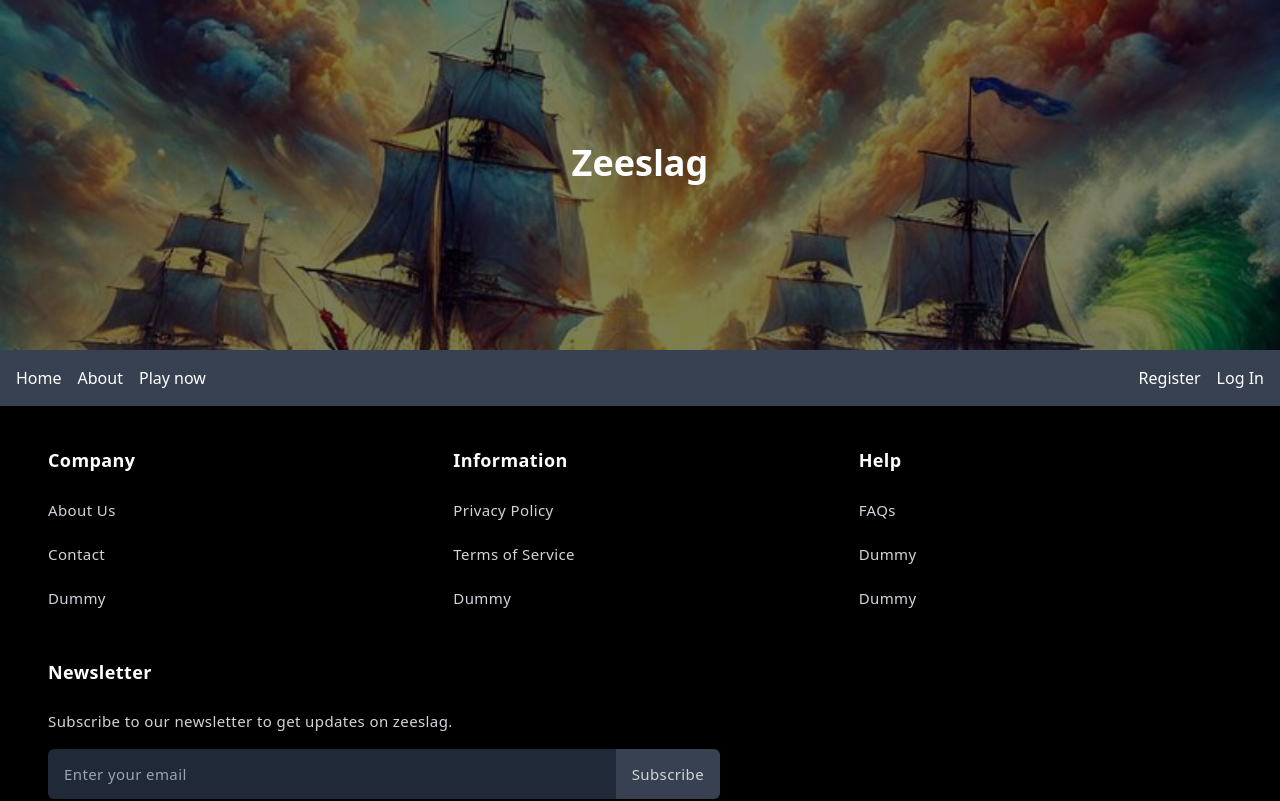
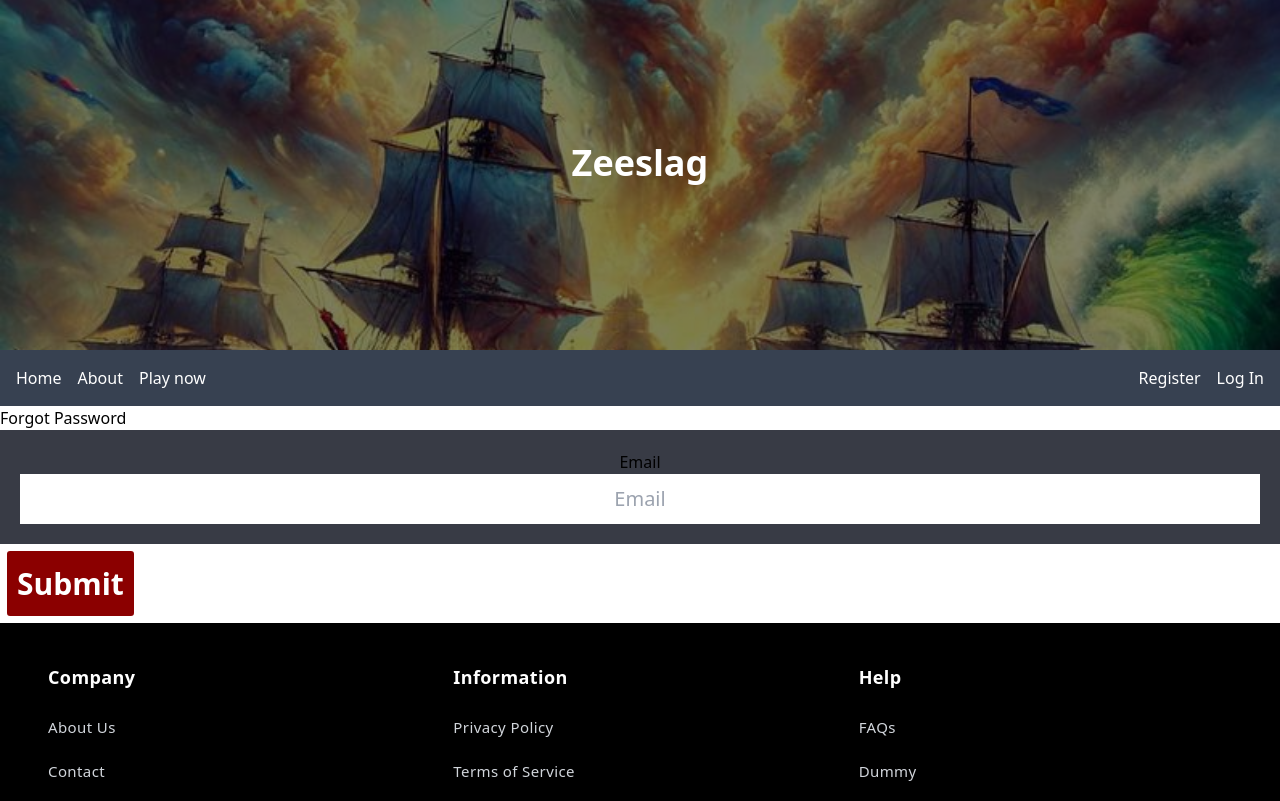
Before and after one commit to Ismail020/pewa-frontend, a Vue app in the folder zeeslag/: page /forgot in a window 1280 px wide. Shown: the top 801 px of the page. Built offline with nearby package versions, Linux system fonts and the light colour scheme; no server answers.

Commit message:
Request for password reset link successfully sent, errors and backend response messages handled

```diff
--- /dev/null
+++ b/zeeslag/src/components/LoginComponents/Forgot.vue
@@ -0,0 +1,90 @@
+<script>
+export default {
+  name: "Forgot",
+  data() {
+    return {
+      email: "",
+      message: "",
+    }
+  },
+  methods: {
+    async handlePasswordReset() {
+      const url = import.meta.env.VITE_API_URL + "/api/v1/auth/password-reset"
+      try {
+        const response = await fetch(url, {
+          method: "POST",
+          headers: {
+            "Content-type": "application/json",
+          },
+          body: JSON.stringify({
+            email: this.email
+          })
+        })
+        const json = await response.json();
+
+        if (!response.ok) {
+          console.log(json)
+          this.message = json.message;
+          throw new Error(`Password reset failed, response status: ${response.status}`)
+        }
+
+        this.message = json.message
+      } catch(error) {
+        console.log("error :", error)
+      }
+    }
+  }
+}
+</script>
+
+<template>
+  <div class="form"></div>
+  <form @submit.prevent="handlePasswordReset">
+    <h3> Forgot Password </h3>
+    <div class="input">
+      <label> Email </label>
+      <input type="email" id="email" placeholder="Email" v-model="email"/>
+    </div>
+    <button> Submit </button>
+    <div v-if="message"> {{ message }}</div>
+  </form>
+
+</template>
+
+<style scoped>
+.input {
+  background-color: #383B45;
+  padding: 20px;
+  text-align: center;
+}
+.form {
+  display: flex;
+  background-color: #383B45;
+  flex-direction: column;
+  border-radius: 2px;
+  justify-content: center;
+  width: 100vw;
+}
+button {
+  background-color: darkred;
+  color: white;
+  text-align: center;
+  font-size: 30px;
+  font-weight: bold;
+  border: 2px solid white;
+  margin: 5px;
+  border-radius: 5px;
+  padding: 10px;
+}
+button:hover {
+  color: #909df3;
+  border: 2px solid #909df3;
+}
+#email {
+  padding: 10px;
+  font-size: 20px;
+  width: 100%;
+  text-align: center;
+}
+
+</style>
--- a/zeeslag/src/components/LoginComponents/LoginComponent.vue
+++ b/zeeslag/src/components/LoginComponents/LoginComponent.vue
@@ -13,7 +13,7 @@ export default {
 
     async login() {
 
-      const url = import.meta.env.VITE_API_URL+"/api/v1/auth/authenticate";
+      const url = import.meta.env.VITE_API_URL + "/api/v1/auth/authenticate";
       try {
         const response = await fetch(url, {
           method: "POST",
@@ -34,10 +34,8 @@ export default {
         localStorage.setItem("token", data.token);
 
         const token = localStorage.getItem('token')
-        console.log("Token extracted: ", token)
 
         this.$webSocketService.connect(token)
-        console.log("Attempting connection from login")
 
         this.$router.push({path: "/selectgamemode"})
       } catch (error) {
@@ -54,10 +52,10 @@ export default {
     <div class="register-form">
       <form @submit.prevent="login">
         <div id="upper-input" class="input">
-          <input v-model="email" id="email" type="email" placeholder="Email" required />
+          <input v-model="email" id="email" type="email" placeholder="Email" required/>
         </div>
         <div class="input">
-          <input v-model="password" id="password" type="password" placeholder="Password" required />
+          <input v-model="password" id="password" type="password" placeholder="Password" required/>
         </div>
         <div class="input">
           <button type="submit">LOGIN</button>
@@ -65,9 +63,13 @@ export default {
         </div>
       </form>
       <div class="input">
-        <span id="account">Don't have an account?</span>
-        <span id="register">
-          <router-link to="/register"> Register! </router-link></span>
+        <p><span id="account">Don't have an account?</span>
+          <span class="register">
+          <router-link to="/register"> Register! </router-link></span></p>
+        <p class="register">
+          <router-link to="/forgot"> Forgot Password</router-link>
+        </p>
+
       </div>
     </div>
   </div>
@@ -76,7 +78,7 @@ export default {
 <style scoped>
 .input {
   background-color: #383B45;
-  padding: 30px;
+  padding: 20px;
   text-align: center;
 }
 
@@ -88,7 +90,6 @@ export default {
 }
 
 .register-form {
-  margin-top: 30px;
   display: flex;
   flex-direction: column;
   background-color: #F6F6F6;
@@ -108,8 +109,8 @@ button {
 }
 
 button:hover {
-  color: #3645a6;
-  border: 2px solid #3645a6;
+  color: #909df3;
+  border: 2px solid #909df3;
 }
 
 #account {
@@ -118,8 +119,8 @@ button:hover {
   font-size: 20px;
 }
 
-#register {
-  color: #4e60d5;
+.register {
+  color: #909df3;
   font-weight: bold;
   font-size: 20px;
 }
--- a/zeeslag/src/router/index.js
+++ b/zeeslag/src/router/index.js
@@ -37,6 +37,11 @@ const router = createRouter({
       name: 'play',
       component: () => import('../views/GameUIView.vue')
     },
+    {
+      path: '/forgot',
+      name: 'forgot',
+      component: () => import('../components/LoginComponents/Forgot.vue')
+    },
   ]
 })
 
```
